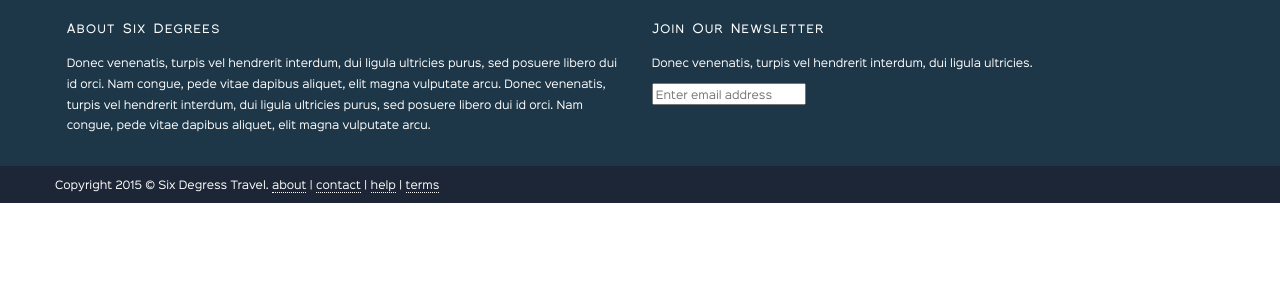
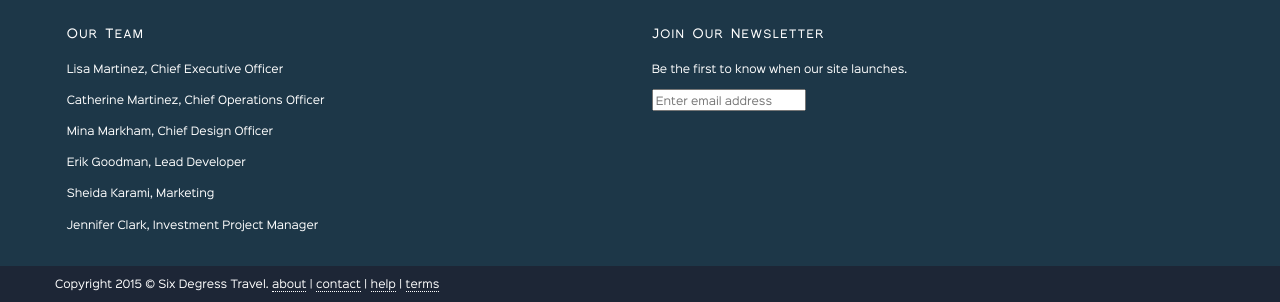
Before and after one commit to sixdegreestravel/sixdegreestravelapp, a Flask app: page / in a window 1280 px wide. Shown: the part 1360-1662 px from the top of the page. Before the commit the page ends 1563 px from the top, so only its background shows below. Run offline with Flask 2, Linux system fonts and the light colour scheme; some libraries are stand-ins or nearby versions.

Commit message:
base splash page

```diff
--- a/templates/index.html
+++ b/templates/index.html
@@ -65,23 +65,25 @@
       <div class="wrapper">
         <nav class="nav">
           <a href="/" class="logo"><img src="static/img/logo.png" alt="Six Degrees Travel"></a>
-          <ul>
+<!--           <ul>
             <li><a href="">How It Works<a/></li>
             <li><a href="">Sign Up</a></li>
             <li><a href="">Log In</a></li>
-          </ul>
+          </ul> -->
         </nav>
         <div class="hero-unit">
           <h1>Your Travel Evolved.<br/>One Degree at a Time.</h1>
-          <h3>Lorem ipsum dolor sit amet, consectetur adipisicing elit. Proin nibh augue, suscipit a, scelerisque sed.</h3>
-          <button class="btn facebook">Signup with Facebook</button>
-          <button class="btn google">Signup with Google+</button>
+          <!-- <h3>Lorem ipsum dolor sit amet, consectetur adipisicing elit. Proin nibh augue, suscipit a, scelerisque sed.</h3> -->
+          <h3>Join our mailing list and be the first to know when our site launches!</h3>
+<!--           <button class="btn facebook">Signup with Facebook</button>
+          <button class="btn google">Signup with Google+</button> -->
+          <input type="text" placeholder="Enter email address">
         </div>
       </div>
     </section>
     <section class="steps">
       <div class="wrapper">
-        <h2>How It Works</h2>
+        <!-- <h2>How It Works</h2>
         <div class="wrapper">
           <div class="panel-ctn">
             <i class=""></i>
@@ -100,33 +102,50 @@
           </div>
         </div>
         <p>Donec venenatis, turpis vel hendrerit interdum, dui ligula ultricies purus, sed posuere libero dui id orci. Nam congue, pede vitae dapibus aliquet, elit magna vulputate arcu. Donec venenatis, turpis vel hendrerit interdum, dui ligula ultricies purus, sed posuere libero dui id orci. Nam congue, pede vitae dapibus aliquet, elit magna vulputate arcu.</p>
-      </div>
+      </div> -->
+      <h2>Our Mission</h2>
+      <p>We all want to travel. The cost of travel can make us feel limited. But what if you used the resources that are often overlooked – your own connections?
+Just as we use social media websites for business networking and keeping up with long distance family members or college buddies we do not get to see on a regular basis, why not use your connections to lower the cost of travel accommodations?</p>
+      <p>Too often we visit a city, post pictures of our trip, and later get a message from our friend or family member, “You were in town, and didn’t stay with me?” Other times, your loved one says, “I can’t believe I didn’t know you were in town?” </p>
+      <p>We lead busy lives. Travel is not always for pleasure. But, with Six Degrees Travel, you can login in to your profile, and pull up your map with customized pinned locations of all of your connections. Next time you plan on a business trip, spring break getaway, or bucket list destination, check your map. Use the connections that you have, or your connections’ connections, to get where you need to go. Our website will provide the platform for you and your associates, friends, and family to find free, and low cost alternatives to couch surfing. If you are lucky, your connection might have a vacant cabin, entire room, or house for you to relax and be welcomed. With Six Degrees Travel, you can make travel more affordable and connect with the ones you know while away from home.</p>
+      <p>Travel more. Travel smart, and dream big.</p>
     </section>
     <section class="highlight cf">
       <div class="featured-item cf">
         <h2><span>Featured Destination</span></h2>
-        <img src="http://lorempixel.com/530/285/city/placeholder" alt="placeholder image"/>
+        <!-- <img src="http://lorempixel.com/530/285/city/placeholder" alt="placeholder image"/>
         <h4>Libero Duiidorc</h4>
-        <p>Donec venenatis, turpis vel hendrerit interdum, dui ligula ultricies purus, sed posuere libero dui id orci. Nam congue, pede vitae dapibus aliquet, elit magna vulputate arcu. Donec venenatis, turpis vel hendrerit interdum, dui ligula ultricies purus, sed posuere libero dui id orci. Nam congue, pede vitae dapibus aliquet, elit magna vulputate arcu.</p>
+        <p>Donec venenatis, turpis vel hendrerit interdum, dui ligula ultricies purus, sed posuere libero dui id orci. Nam congue, pede vitae dapibus aliquet, elit magna vulputate arcu. Donec venenatis, turpis vel hendrerit interdum, dui ligula ultricies purus, sed posuere libero dui id orci. Nam congue, pede vitae dapibus aliquet, elit magna vulputate arcu.</p> -->
+        <img src="../static/img/Seville.jpg" alt="Seville" height="235px"/>
+        <h4>Seville, Spain</h4>
+        <p>Seville (Spanish: Sevilla) is the capital of Andalucia and the cultural and financial centre of southern Spain. A city of just over 700,000 inhabitants (1.6 million in the metropolitan area, making it Spain's 4th largest city), Seville is Andalucia's top destination, with much to offer the traveler.</p>
+        <p><a href="http://wikitravel.org/en/Seville">More Information</a></p>
         <button class="btn">See How You’re Connected</button>
       </div>
     </section>
-    <section class="social cf">
+    <!-- <section class="social cf">
       <div class="tweet">
         <img src="static/img/tweet.jpg" alt="" width="40">
         <p>Donec venenatis, turpis vel hendrerit interdum, dui ligula ultricies purus, sed posuere libero dui id orci. Lorem ipsum dolor sit amet...</p>
         <time>12 Days Ago</time>
       </div>
-    </section>
+    </section> -->
     <section class="footer">
       <footer class="footer-ctn">
         <div class="footer-column">
-          <h6>About Six Degrees</h6>
-          <p>Donec venenatis, turpis vel hendrerit interdum, dui ligula ultricies purus, sed posuere libero dui id orci. Nam congue, pede vitae dapibus aliquet, elit magna vulputate arcu. Donec venenatis, turpis vel hendrerit interdum, dui ligula ultricies purus, sed posuere libero dui id orci. Nam congue, pede vitae dapibus aliquet, elit magna vulputate arcu.</p>
+          <!-- <h6>About Six Degrees</h6>
+          <p>Donec venenatis, turpis vel hendrerit interdum, dui ligula ultricies purus, sed posuere libero dui id orci. Nam congue, pede vitae dapibus aliquet, elit magna vulputate arcu. Donec venenatis, turpis vel hendrerit interdum, dui ligula ultricies purus, sed posuere libero dui id orci. Nam congue, pede vitae dapibus aliquet, elit magna vulputate arcu.</p> -->
+        <h6>Our Team</h6>
+        <p>Lisa Martinez, Chief Executive Officer</p>
+        <p>Catherine Martinez, Chief Operations Officer</p>
+        <p>Mina Markham, Chief Design Officer</p>
+        <p>Erik Goodman, Lead Developer</p>
+        <p>Sheida Karami, Marketing</p>
+        <p>Jennifer Clark, Investment Project Manager</p>
         </div>
         <div class="footer-column">
           <h6>Join Our Newsletter</h6>
-          <p>Donec venenatis, turpis vel hendrerit interdum, dui ligula ultricies.</p>
+          <p>Be the first to know when our site launches.</p>
           <input type="text" placeholder="Enter email address">
         </div>
       </footer>
```
Also changed, not shown: static/img/Seville.jpg (added).
